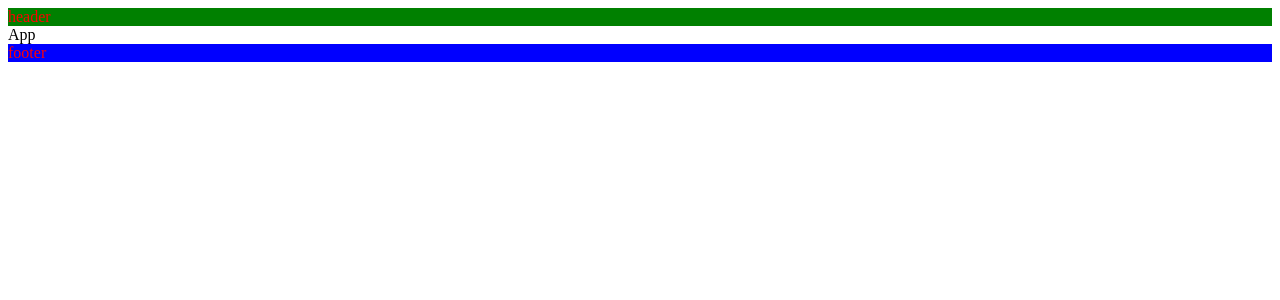
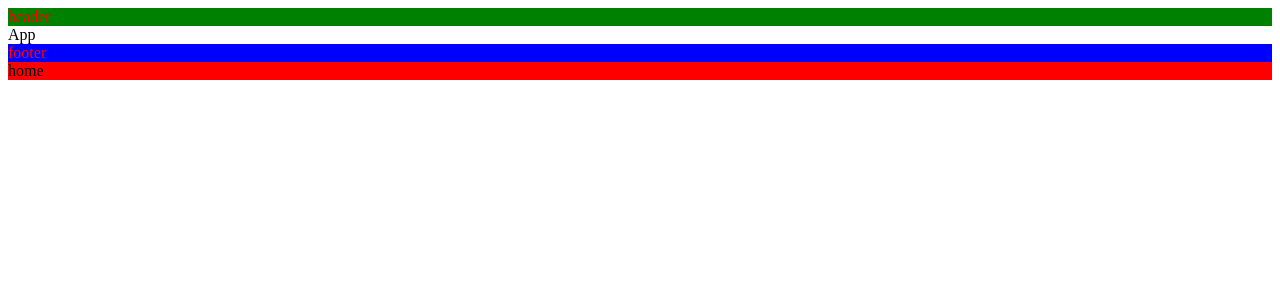
Before and after one commit to sansubed/ReactBackendFrontend, a React (Vite) app: page / in a window 1280 px wide. Shown: the top 300 px of the page. Built offline with nearby package versions, Linux system fonts and the light colour scheme.

Commit message:
add home component and css

```diff
--- a/src/App.jsx
+++ b/src/App.jsx
@@ -1,5 +1,6 @@
 import Header from "./header/header.jsx";
 import Footer from "./footer/footer.jsx";
+import Home from "./home/home.jsx";
 
 function App() {
   return (
@@ -7,6 +8,7 @@ function App() {
       <Header />
       <div>App</div>
       <Footer />
+      <Home />
     </>
   );
 }
--- /dev/null
+++ b/src/home/home.jsx
@@ -0,0 +1,8 @@
+import style from "./home.module.css"
+
+
+function Home() {
+  return <div className={style.ghar}>home</div>;
+}
+
+export default Home;
--- /dev/null
+++ b/src/home/home.module.css
@@ -0,0 +1,3 @@
+.ghar {
+  background-color: red;
+}
```
